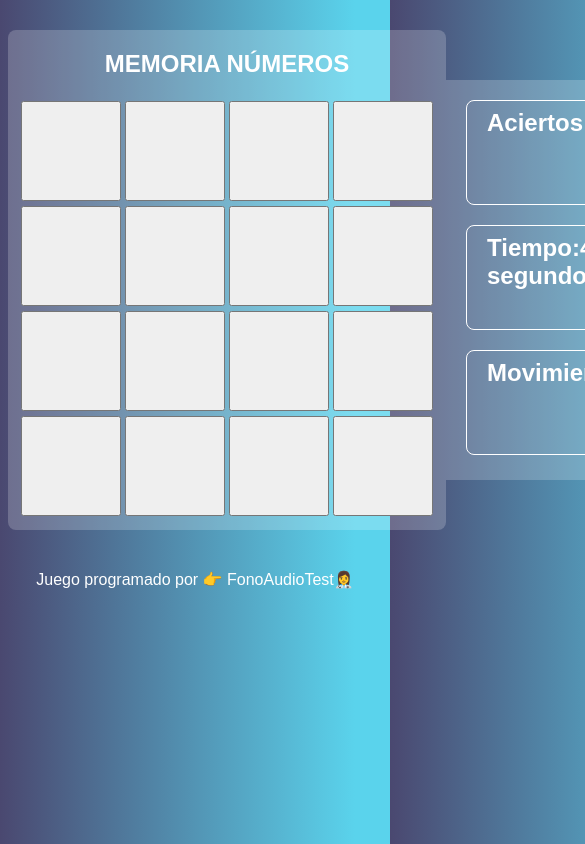
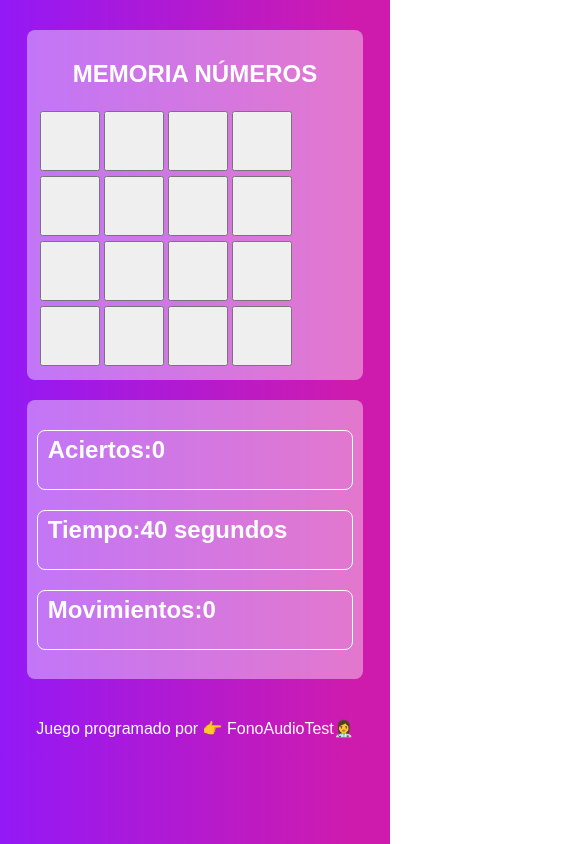
Before and after one commit to JhonyAlexander/fonoaudiotestjs, a plain HTML site: page memoria/Juego_Memoria/Memoria.html in a window 390 px wide. Shown: the top 844 px of the page, 585 px wide, since content can reach past the window. Drawn offline with Linux system fonts and the light colour scheme.

Commit message:
Update styles.css

```diff
--- a/memoria/Juego_Memoria/styles.css
+++ b/memoria/Juego_Memoria/styles.css
@@ -1,62 +1,90 @@
-body{
-    background: rgb(74,72,112);
-    background: linear-gradient(90deg, rgba(74,72,112,1) 0%, rgba(90,211,236,1) 91%);
+/* Estilos originales para PC */
+body {
     font-family: sans-serif;
-    color: white;
+    color: rgb(255, 255, 255);
+    background: rgb(139, 7, 246);
+    background: linear-gradient(90deg, rgba(139, 7, 246, 0.927608543417367) 0%, rgba(207, 27, 173, 1) 91%);
 }
-.container{
-    width: 100%;
-    align-items: center;
-}
-main{
+
+main {
     width: 730px;
     margin: 30px auto 40px;
     display: flex;
-    align-items: center;
+    align-items: flex-start; /* Alinear los elementos al inicio */
+    flex-wrap: wrap; /* Permitir que los elementos se envuelvan */
 }
 
-.section1{
-    background-color: rgba(255, 255, 255, 0.2);
-    padding: 0 10px 10px 10px;
+.section1 {
+    background-color: rgba(255, 255, 255, 0.404);
+    padding: 10px; /* Aumentar el espacio interno */
     border-radius: 8px;
+    flex: 1; /* Que ocupe todo el espacio disponible */
+    margin-right: 10px; /* Espacio entre section1 y section2 */
 }
-h1{
+
+h1 {
     text-align: center;
 }
-button{
-    height: 100px;
-    width: 100px;
-    font-size: 40px;
-    color: rgb(248, 246, 246);
-    font-weight: bold;
+
+button {
+    height: 80px; /* Reducir altura de los botones */
+    width: 80px; /* Reducir anchura de los botones */
+    font-size: 30px; /* Reducir tamaño de fuente de los botones */
 }
 
-button:hover{
+button:hover {
     cursor: pointer;
 }
 
-.section2{
-    background-color: rgba(255, 255, 255, 0.2);
-    width: 250px;
-    height: 400px;
-    padding: 0 10px 10px 10px;
-    border-top-right-radius: 8px;
-    border-bottom-right-radius: 8px;
-    padding: 0 20px;
+.section2 {
+    background-color: rgba(255, 255, 255, 0.404);
+    padding: 10px; /* Aumentar el espacio interno */
+    border-radius: 8px;
+    flex: 1; /* Que ocupe todo el espacio disponible */
+    margin-top: 20px; /* Espacio entre section1 y section2 */
 }
 
-.estadisticas{
+.estadisticas {
     border: 1px solid white;
-    height: 105px;
+    height: 80px; /* Reducir altura de las estadísticas */
     border-radius: 8px;
-    padding: 8px 20px;
+    padding: 8px 15px; /* Ajustar el relleno de las estadísticas */
     box-sizing: border-box;
 }
 
-footer{
+footer {
     text-align: center;
 }
 
-a{
+a {
     text-decoration: none;
 }
+
+img {
+    width: 80%;
+}
+
+/* Estilos modificados para dispositivos diferentes */
+@media (max-width: 768px) {
+    main {
+        width: 90%; /* Ancho adaptado para tablets */
+        max-width: 800px; /* Ancho máximo para tablets */
+    }
+
+    .section1,
+    .section2 {
+        width: 100%; /* Ancho completo para dispositivos diferentes a PC */
+        margin-right: 0; /* Eliminar margen derecho en dispositivos diferentes a PC */
+    }
+
+    button {
+        height: 60px; /* Reducir altura de los botones para dispositivos móviles y tablets */
+        width: 60px; /* Reducir anchura de los botones para dispositivos móviles y tablets */
+        font-size: 20px; /* Reducir tamaño de fuente de los botones para dispositivos móviles y tablets */
+    }
+
+    .estadisticas {
+        height: 60px; /* Reducir altura de las estadísticas para dispositivos móviles y tablets */
+        padding: 5px 10px; /* Ajustar el relleno de las estadísticas para dispositivos móviles y tablets */
+    }
+}
```
